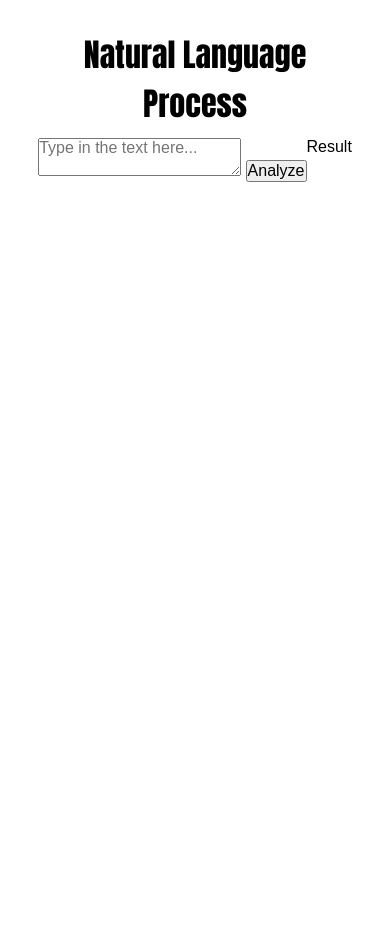
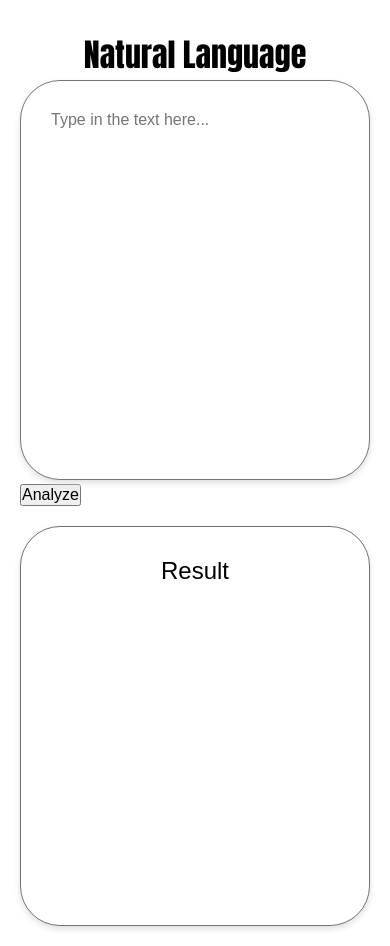
Before and after one commit to scottyuanau/natural-language-processing, a website: page src/client/views/index.html in a window 390 px wide. Before the commit the page ends 844 px from the top, so only its background shows below. Drawn offline with nearby package versions, Linux system fonts and the light colour scheme; files that its build step writes are made by us from their sources.

Commit message:
fixed ui

```diff
--- a/src/client/index.js
+++ b/src/client/index.js
@@ -1,5 +1,5 @@
 import {handleSubmit} from './js/formHandler'
-import {checkForName} from './js/nameChecker'
+import {validateForm} from './js/validateForm'
 
 
 
@@ -8,10 +8,8 @@ import {checkForName} from './js/nameChecker'
 
 export {
     handleSubmit,
-    checkForName
+    validateForm
 }
 
 import './styles/styles.scss'
 import './styles/button.scss'
-import './styles/input.scss'
-import './styles/output.scss'
--- /dev/null
+++ b/src/client/js/validateForm.js
@@ -0,0 +1,5 @@
+function validateForm(inputText) {
+    alert('tested');
+}
+
+export { validateForm }
--- a/src/client/styles/input.scss
+++ /dev/null
@@ -1,19 +0,0 @@
-.inputtext {
-    min-width: 350px;
-    height:400px;
-    border-radius: 40px;
-    resize: none;
-    position: relative;
-    padding:30px;
-    box-shadow: 0 3px 6px rgb(223, 223, 223);
-
-    ::placeholder {
-        position: absolute;
-        color: #707070;
-    }
-
-}
-
-.input {
-    margin: 10px;
-}
--- a/src/client/styles/output.scss
+++ /dev/null
@@ -1,9 +0,0 @@
-
-.result {
-    min-width: 400px;
-    border: 1px solid #707070;
-    margin: 10px;
-    border-radius: 40px;
-    padding: 30px;
-    box-shadow: 0 3px 6px rgb(223, 223, 223);
-}
--- a/src/client/styles/styles.scss
+++ b/src/client/styles/styles.scss
@@ -21,10 +21,10 @@ input, textarea, button, select {
 }
 
 body {
-    min-height:100vh;
-    display:gird;
+    display:grid;
     grid-template-rows: 60px auto;
     padding:20px;
+    justify-content: center;
 }
 
 html {
@@ -37,12 +37,62 @@ h1 {
     text-align: center;
 }
 
+h2 {
+    text-align: center;
+    font-size:1.5rem;
+    font-family: Arial, Helvetica, sans-serif;
+}
+
 header {
     margin:10px;
 }
 
 main {
-    display:flex;
-    flex-direction: row;
-    justify-content: center;
+    display:grid;
+    grid-template-columns: repeat(12,1fr);
+    width:800px;
+    gap:20px;
+
 }
+@media (max-width:800px) {
+    main {
+        display:flex;
+        flex-direction: column;
+        align-items: center;
+        width:100%;
+    }
+
+}
+
+
+.inputtext {
+    height:400px;
+    border-radius: 40px;
+    resize: none;
+    position: relative;
+    padding:30px;
+    box-shadow: 0 3px 6px rgb(223, 223, 223);
+    width:100%;
+
+
+    ::placeholder {
+        position: absolute;
+        color: #707070;
+    }
+
+}
+//input area
+.input {
+    grid-column: span 6;
+    width:100%;
+}
+//output area
+.result {
+    border: 1px solid #707070;
+    border-radius: 40px;
+    padding: 30px;
+    box-shadow: 0 3px 6px rgb(223, 223, 223);
+    grid-column: 7/13;
+    width:100%;
+    min-height: 400px;
+}
--- a/src/client/views/index.html
+++ b/src/client/views/index.html
@@ -14,7 +14,7 @@
 <main>
     <section class="input">
         <textarea class="inputtext" placeholder="Type in the text here..."></textarea>
-        <button class="analyze">Analyze</button>
+        <button class="analyze" onclick="validateForm()">Analyze</button>
     </section>
     <section class="result">
         <h2>Result</h2>
--- a/webpack.dev.js
+++ b/webpack.dev.js
@@ -10,6 +10,7 @@ module.exports = {
   output: {
     filename: '[name].bundle.js',
     path: path.resolve(__dirname, 'dist'),
+    clean:true,
   },
   module: {
     rules: [
--- a/webpack.prod.js
+++ b/webpack.prod.js
@@ -14,6 +14,7 @@ module.exports = {
     library:'Client',
     filename: '[name].bundle.js',
     path: path.resolve(__dirname, 'dist'),
+    clean:true,
   },
   module: {
     rules: [
@@ -36,7 +37,7 @@ module.exports = {
   },
   optimization:{
     minimizer:[
-      new CssMinimizerPlugin(), new TerserPlugin()
+       new TerserPlugin(),new CssMinimizerPlugin()
     ],
   },
   plugins: [new HtmlWebpackPlugin({
```
Also changed, not shown: src/client/js/nameChecker.js (deleted, +0 -16 lines), src/client/styles/button.scss (+10 -0 lines).
